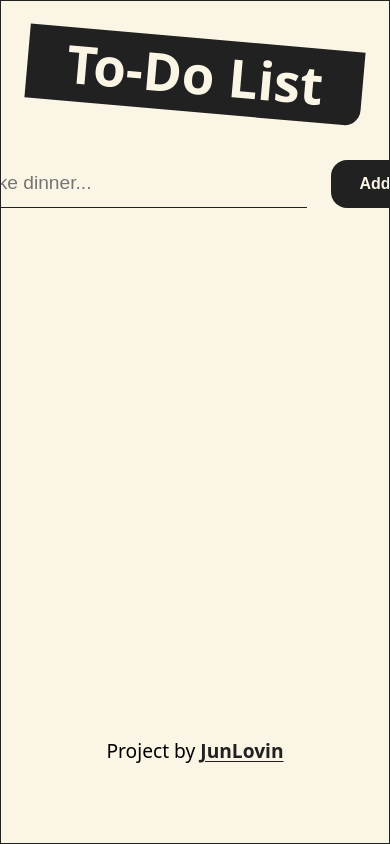
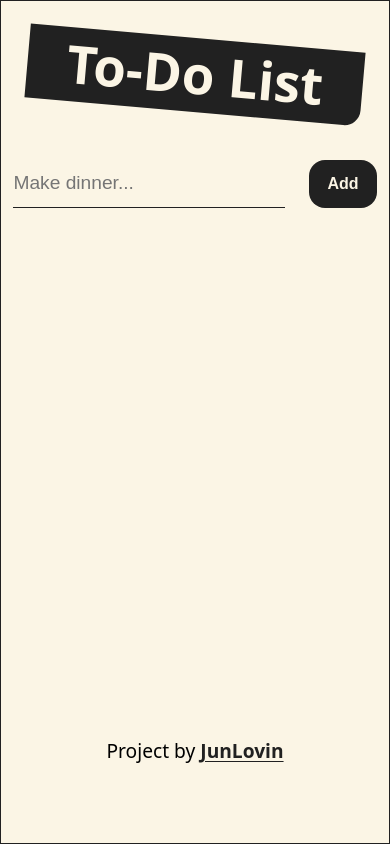
Before and after one commit to JunLovin/to-do-list, a React (Vite) app: page / in a window 390 px wide. Built offline with nearby package versions, Linux system fonts and the light colour scheme.

Commit message:
Fix width in mobile design

```diff
--- a/src/App.css
+++ b/src/App.css
@@ -116,12 +116,12 @@ div.attribute p a {
         width: 100%;
     }
     section.add-todo input {
-        width: 21rem;
+        width: 17rem;
         height: 3rem;
         font-size: 1.2rem;
     }
     section.add-todo button {
-        width: 5.5rem;
+        width: 4.2rem;
     }
     section.todo-list {
         margin-bottom: 3rem;
```
